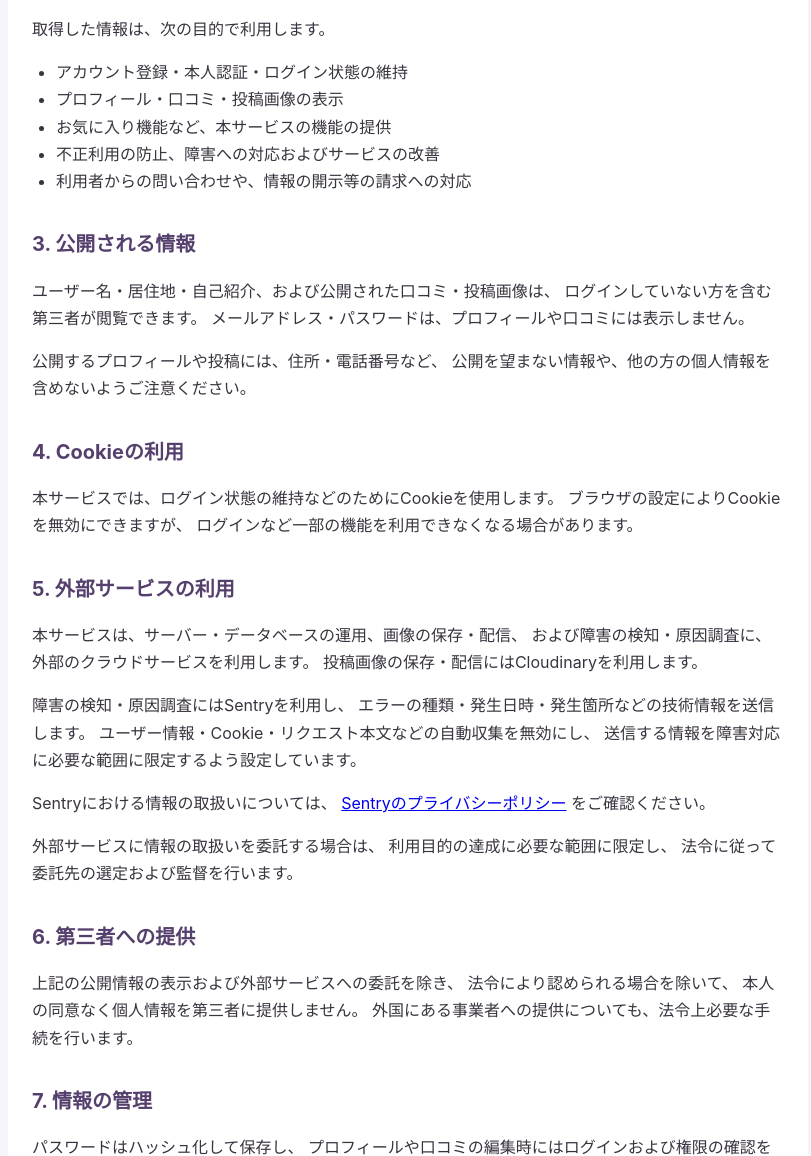
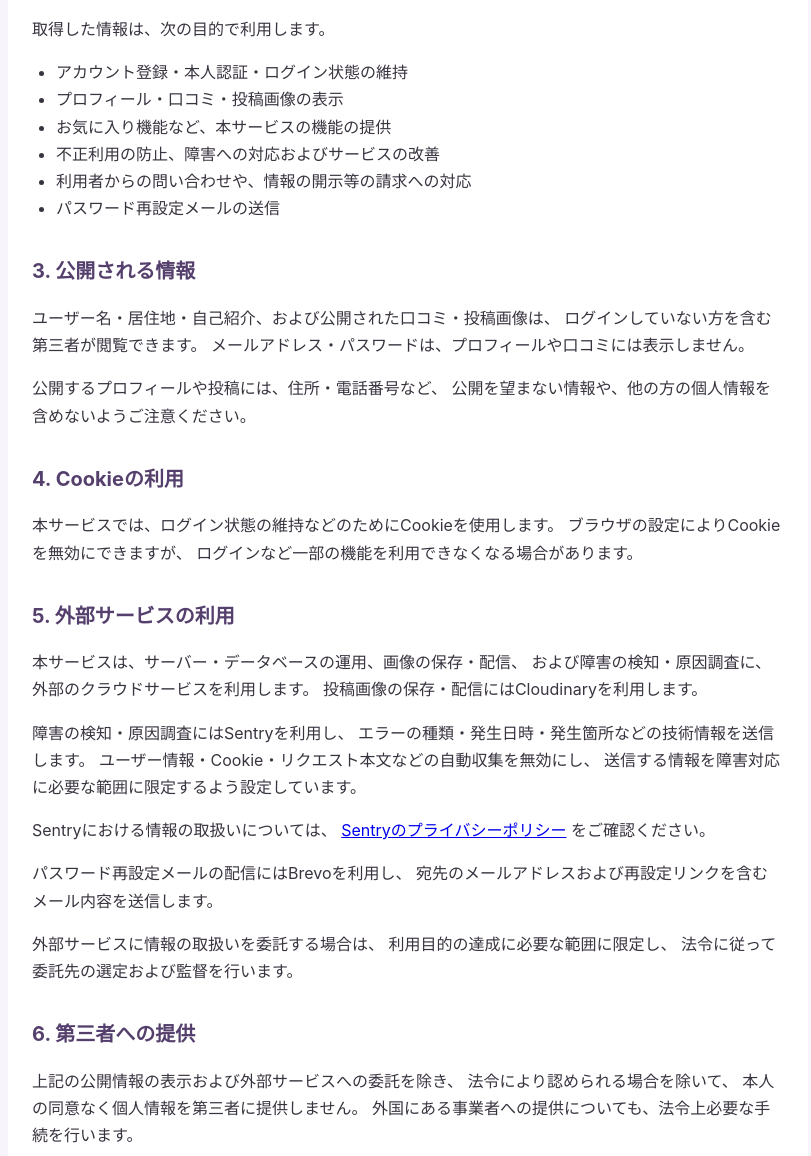
Before and after one commit to nabeparty1083/Tabi-Drop, a Rails app: page /privacy in a window 1280 px wide. Shown: the part 596-1752 px from the top of the page, without its empty margins (232-1043 px from the left). Run offline with Rails 7, Linux system fonts and the light colour scheme; some libraries are stand-ins or nearby versions.

Commit message:
パスワード再設定とBrevoの利用をREADME・ポリシーに追記

```diff
--- a/app/views/static_pages/privacy.html.erb
+++ b/app/views/static_pages/privacy.html.erb
@@ -29,6 +29,7 @@
     <li>お気に入り機能など、本サービスの機能の提供</li>
     <li>不正利用の防止、障害への対応およびサービスの改善</li>
     <li>利用者からの問い合わせや、情報の開示等の請求への対応</li>
+    <li>パスワード再設定メールの送信</li>
   </ul>
 
   <h2>3. 公開される情報</h2>
@@ -68,6 +69,10 @@
     をご確認ください。
   </p>
   <p>
+  パスワード再設定メールの配信にはBrevoを利用し、
+  宛先のメールアドレスおよび再設定リンクを含むメール内容を送信します。
+  </p>
+  <p>
     外部サービスに情報の取扱いを委託する場合は、
     利用目的の達成に必要な範囲に限定し、
     法令に従って委託先の選定および監督を行います。
```
Also changed, not shown: README.md.
